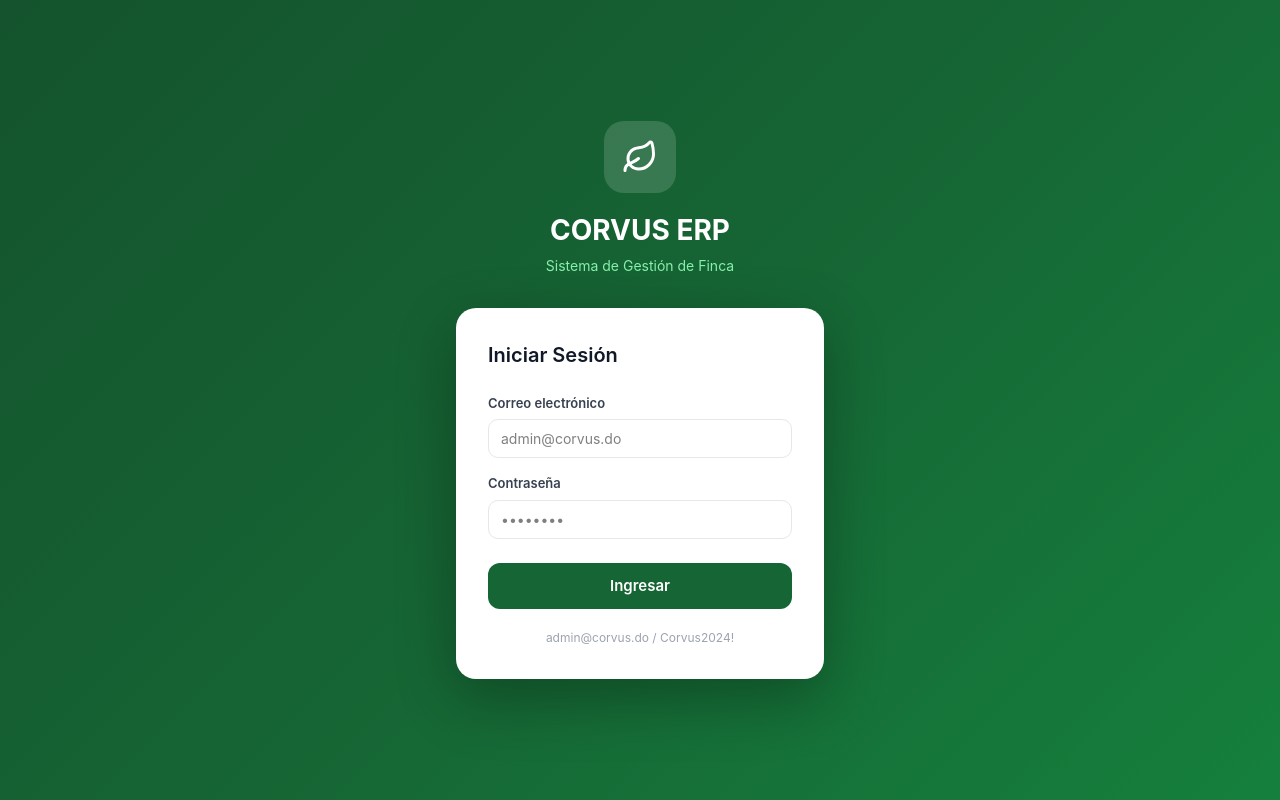
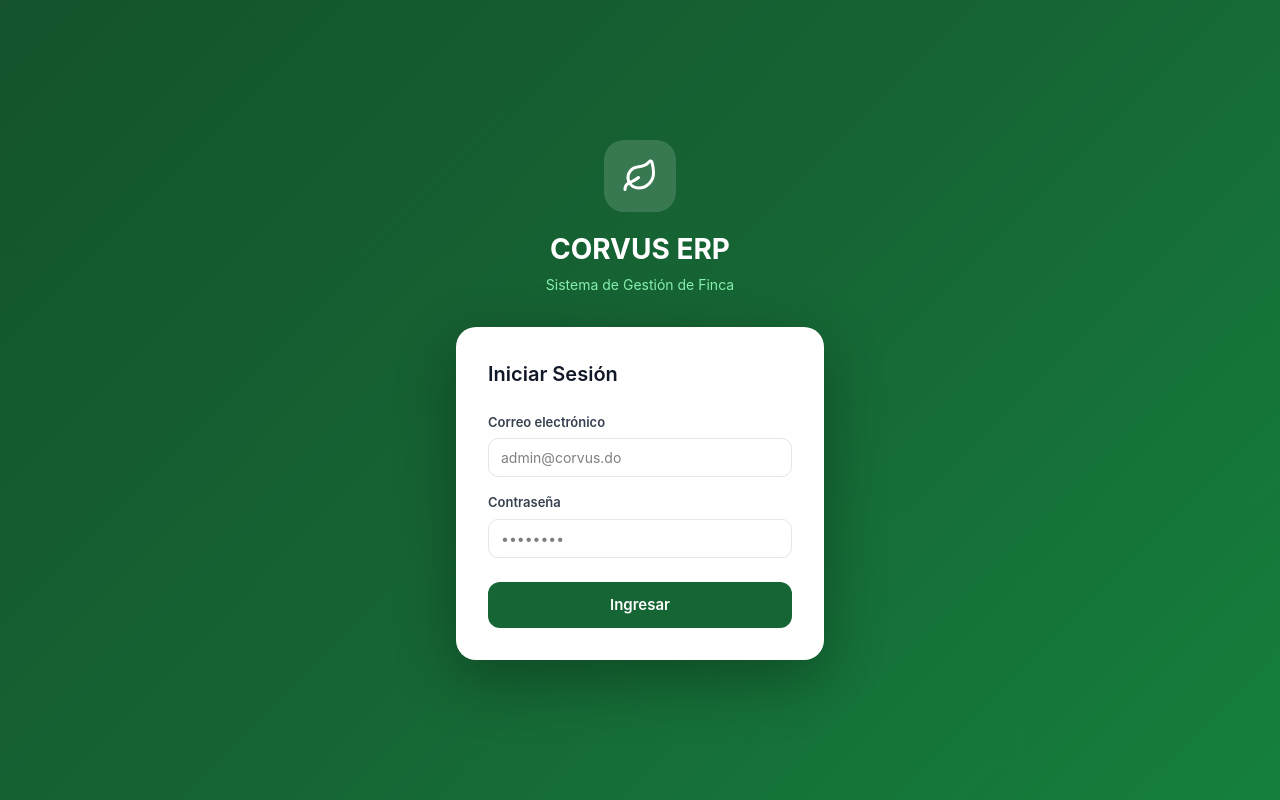
Before and after one commit to Luisfelipe-26/ERP-M-F, a React app: page /login in a window 1280 px wide. Built offline with nearby package versions, Linux system fonts and the light colour scheme; no server answers; the HTML template or start-up script is replaced by a standard one.

Commit message:
Correccion seguridad login
Este cambio es para corregir seguridad login (se mostraba el usuario).

Co-Authored-By: Luis Felipe  <93887320+Luisfelipe-26@users.noreply.github.com>

```diff
--- a/src/pages/Login.jsx
+++ b/src/pages/Login.jsx
@@ -90,9 +90,7 @@ export default function Login() {
               {loading ? 'Ingresando...' : 'Ingresar'}
             </button>
           </form>
-          <p style={{ marginTop: 20, fontSize: 12, color: '#9ca3af', textAlign: 'center' }}>
-            admin@corvus.do / Corvus2024!
-          </p>
+
         </div>
       </div>
     </div>
```
Also changed, not shown: 1 other file (tests, documents, lock files or other folders).
